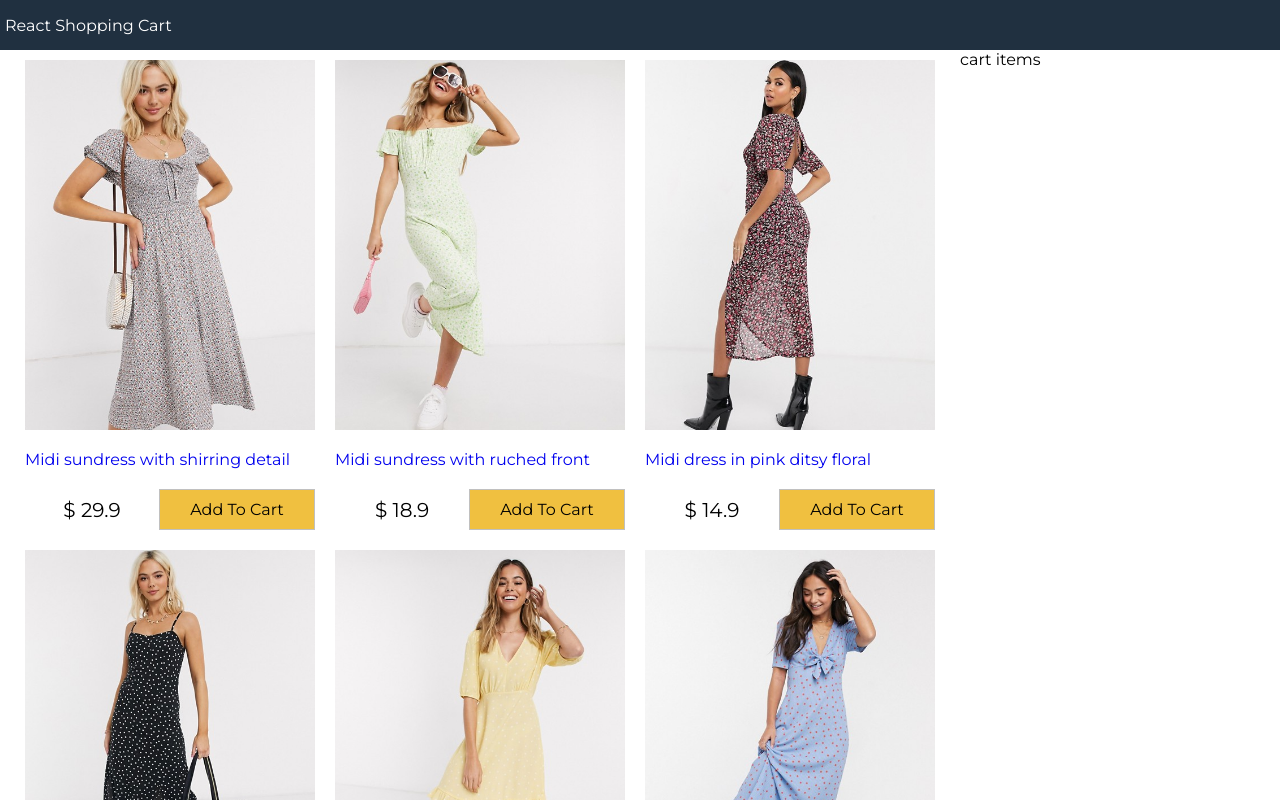
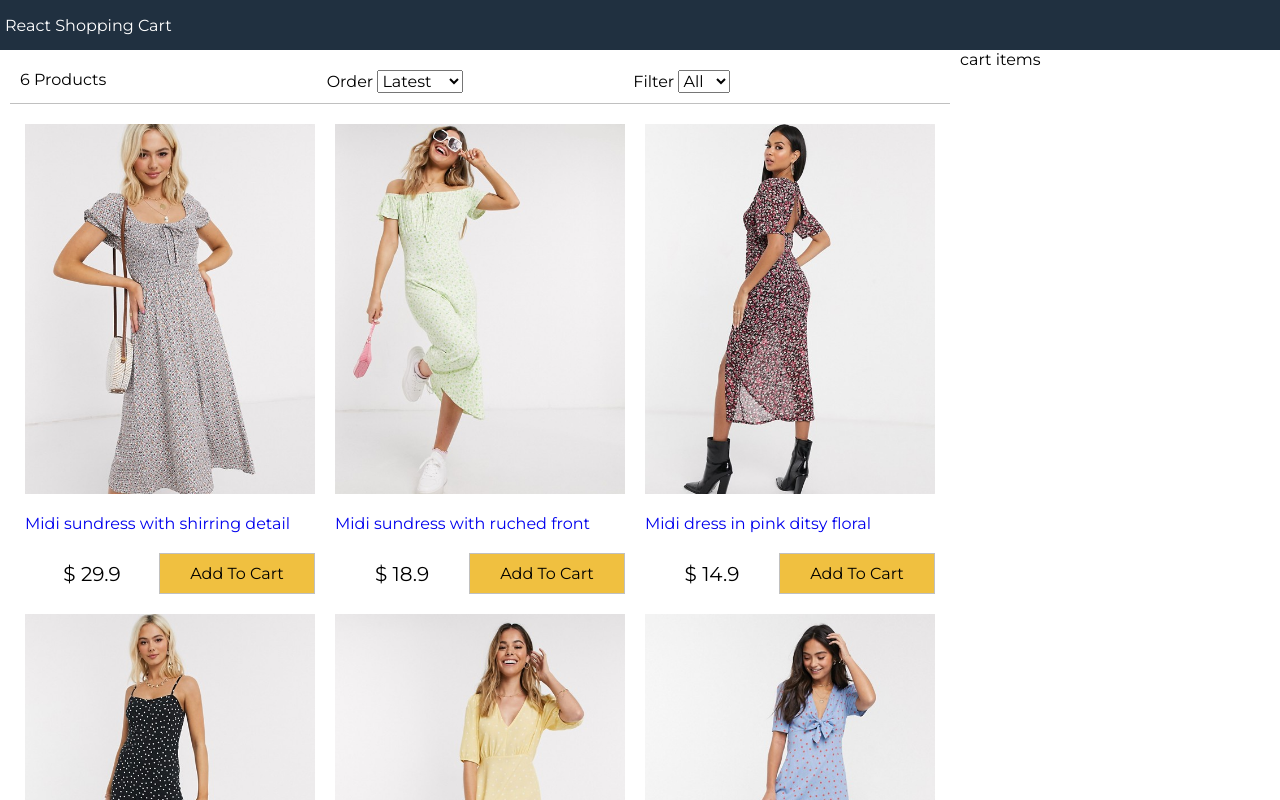
Before and after one commit to mahmoudnaga/react-shopping-cart, a React (Create React App) app: page / in a window 1280 px wide. Shown: the top 800 px of the page. Built offline with nearby package versions, Linux system fonts and the light colour scheme.

Commit message:
filter-component

```diff
--- a/src/App.js
+++ b/src/App.js
@@ -1,4 +1,5 @@
 import React, { Component } from 'react';
+import Filter from './components/Filter';
 import Products from './components/Products';
 import data from "./data.json";
 
@@ -10,6 +11,39 @@
     size: "",
     sort: ""
   };
+  filterProducts = (event) => {
+    if (event.target.value === "") {
+      this.setState({
+        size: event.target.value,
+        products: data.products
+      });
+    } else {
+      this.setState({
+        size: event.target.value,
+        products: data.products.filter(product => product.availableSizes.indexOf(event.target.value) >= 0)
+      });
+    }
+  };
+  sortProducts = (event) => {
+    const sort = event.target.value;
+    this.setState({
+      sort: sort,
+      products: this.state.products.slice().sort((a, b) =>
+        sort === "lowest"
+          ? a.price > b.price
+            ? 1
+            : -1
+          : sort === "highest"
+            ? a.price < b.price
+              ? 1
+              : -1
+            : a._id < b._id
+              ? 1
+              : -1
+      )
+    });
+  };
+
   render() {
     return (
       <div className="grid-container" >
@@ -19,6 +53,10 @@
         <main>
           <div className="content">
             <div className="main">
+              <Filter count={this.state.products.length} size={this.state.size} sort={this.state.sort}
+                filterProducts={this.filterProducts}
+                sortProducts={this.sortProducts}
+              />
               <Products products={this.state.products} />
             </div>
             <div className="sidebar">
--- /dev/null
+++ b/src/components/Filter.js
@@ -0,0 +1,31 @@
+import React, { Component } from 'react';
+
+export default class Filter extends Component {
+    render() {
+        return (
+            <div className="filter">
+                <div className="filter-result">{this.props.count} Products</div>
+                <div className="filter-sort">
+                    Order{" "}
+                    <select value={this.props.sort} onChange={this.props.sortProducts}>
+                        <option value="">Latest</option>
+                        <option value="lowest">Lowest</option>
+                        <option value="highest">Highest</option>
+                    </select>
+                </div>
+                <div className="filter-size">
+                    Filter{" "}
+                    <select value={this.props.size} onChange={this.props.filterProducts}>
+                        <option value="">All</option>
+                        <option value="XS">XS</option>
+                        <option value="S">S</option>
+                        <option value="M">M</option>
+                        <option value="L">L</option>
+                        <option value="XL">XL</option>
+                        <option value="XXL">XXL</option>
+                    </select>
+                </div>
+            </div>
+        );
+    }
+}
--- a/src/data.json
+++ b/src/data.json
@@ -28,7 +28,7 @@
             "image": "/images/dress4.jpg",
             "title": "cami maxi dress in polka dot",
             "description": "This is for all the latest trends, no matter who you are, where you’re from and what you’re up to. Exclusive to ASOS, our universal brand is here for you, and comes in all our fit ranges: ASOS Curve, Tall, Petite and Maternity. Created by us, styled by you.",
-            "availableSizes": ["XL"],
+            "availableSizes": ["S","XL"],
             "price": 25.9
         },
         {
--- a/src/index.css
+++ b/src/index.css
@@ -129,3 +129,14 @@
 .product-price div {
   font-size: 2rem;
 }
+/* Filter */
+.filter{
+  display: flex;
+  justify-content: space-between;
+  padding: 1rem;
+  margin: 1rem;
+  border-bottom: 0.1rem solid #c0c0c0;
+}
+.filter div{
+  flex: 1;
+}
```
